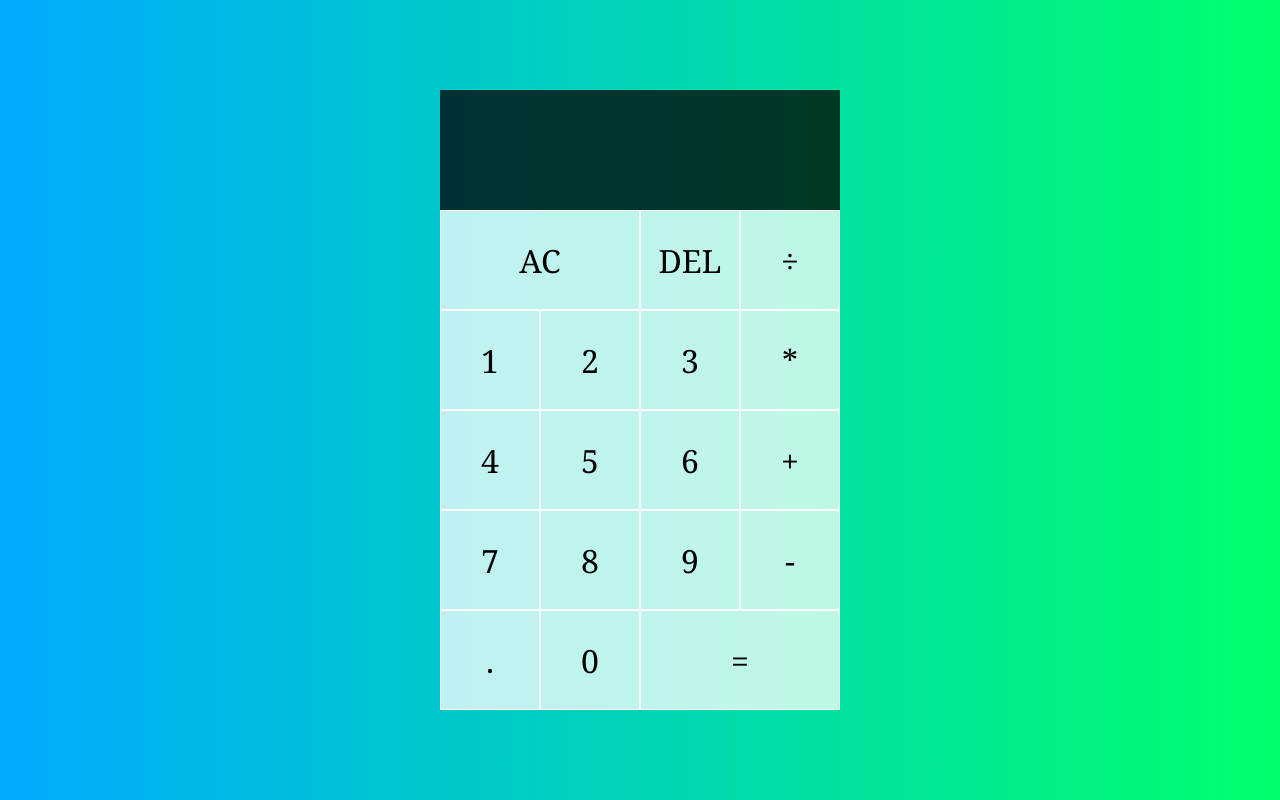
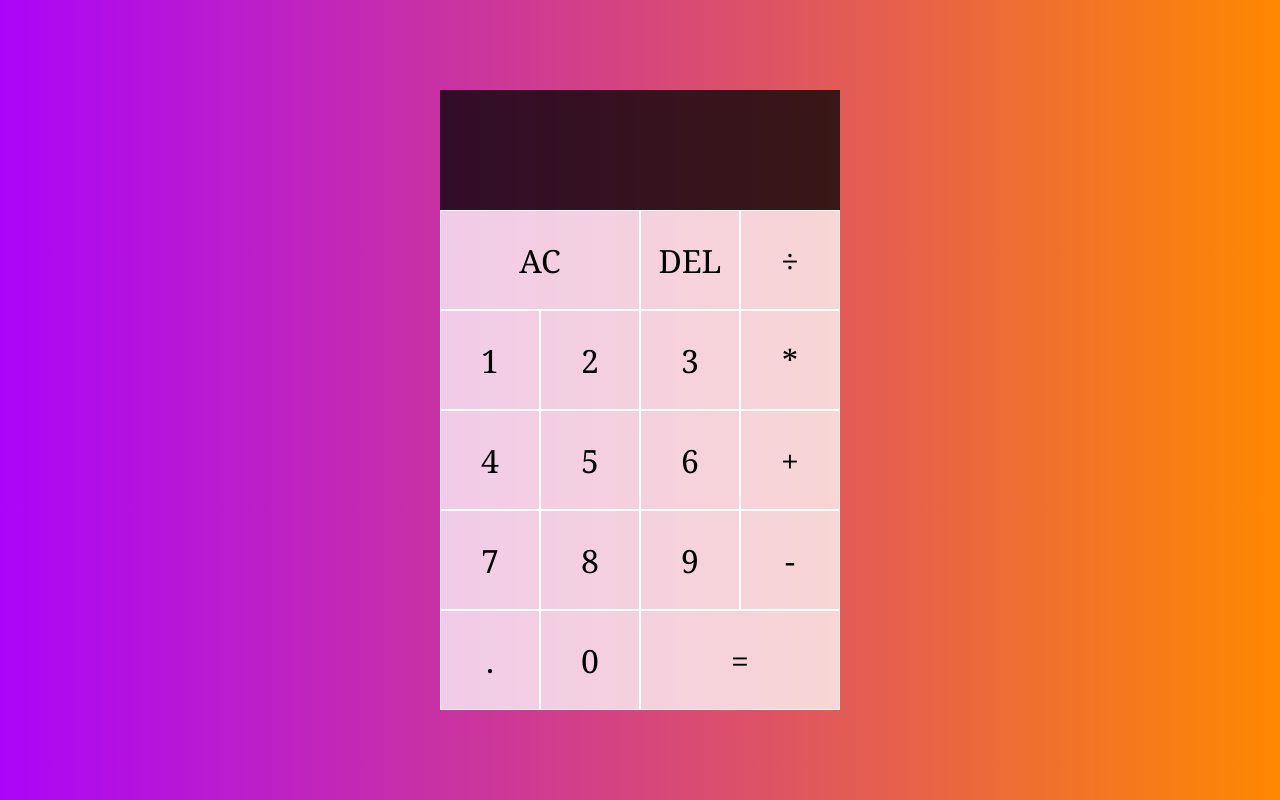
Before and after one commit to Pelmac1314/Build-A-Calculator-Wtih-JavaScript-Tutorial, a plain HTML site: page index.htm in a window 1280 px wide. Drawn offline with Linux system fonts and the light colour scheme.

Commit message:
css background change

```diff
--- a/sytles.css
+++ b/sytles.css
@@ -9,7 +9,7 @@
 body {
     padding: 0;
     margin: 0;
-    background: linear-gradient(to right, #00aaff, #00ff6c);
+    background: linear-gradient(to right, #ac04fa, #ff8800);
 }
 
 .calculator-grid {
```
